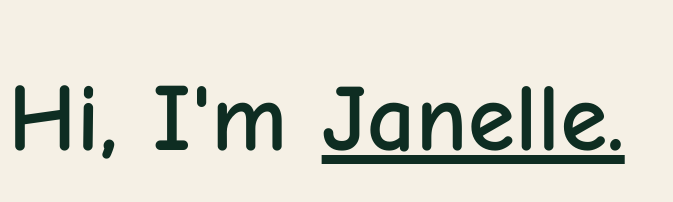
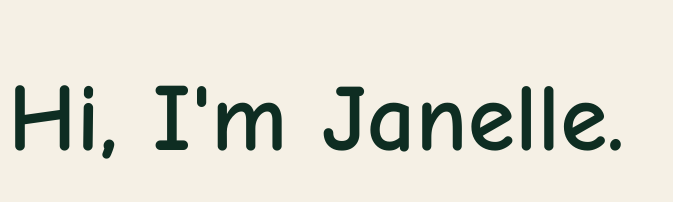
Before and after one commit to WishingNell/WishingNell.github.io, a plain HTML site: page index.html in a window 1280 px wide. Shown: the whole page, without its empty margins (0-673 px from the left). Drawn offline with Linux system fonts and the light colour scheme.

Commit message:
hide hyperlink underline

```diff
--- a/style.css
+++ b/style.css
@@ -12,7 +12,6 @@ body {
 	font-family: "Comic Sans MS", sans-serif;
 	font-weight: bold;
 	font-size: 3rem;
-	text-decoration: none;
 }
 
 a {
@@ -22,6 +21,11 @@ a {
 .link-1 {
 	display: inline-block;
 	background-image: #524c56;
+	text-decoration: none;
+    text-decoration-line: none;
+    text-decoration-thickness: initial;
+    text-decoration-style: initial;
+    text-decoration-color: initial;
 }
 
 .link-1:hover {
```
